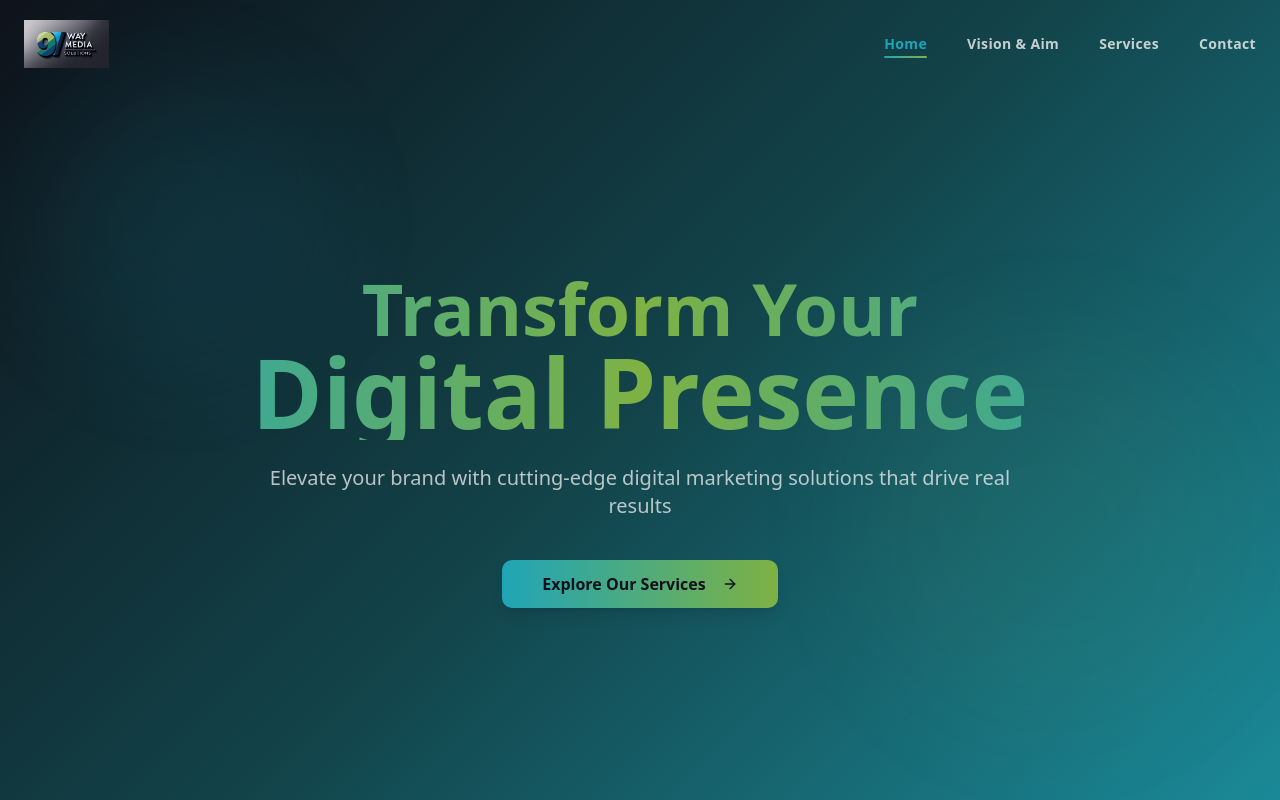
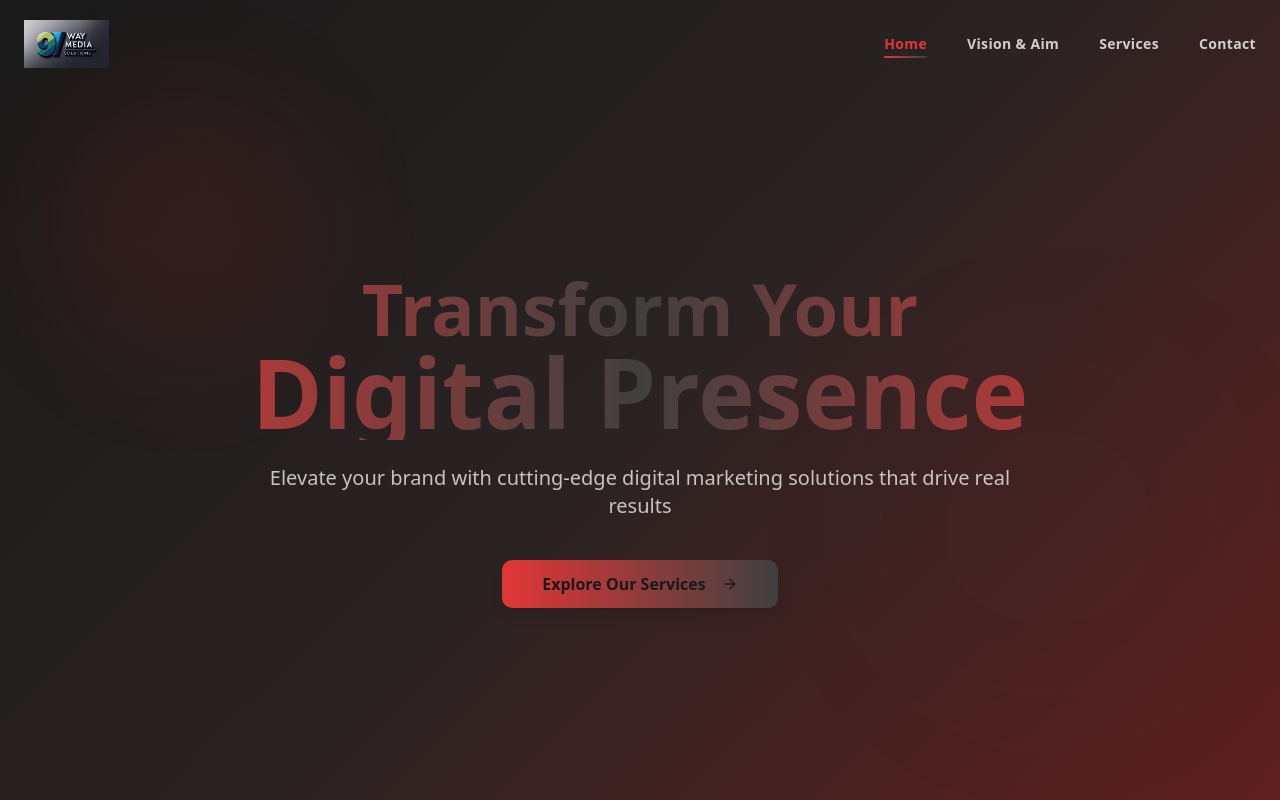
Before and after one commit to Shefan756/nine-way-canvas, a React (Vite) app: page / in a window 1280 px wide. Shown: the top 800 px of the page. Built offline with nearby package versions, Linux system fonts and the light colour scheme; the HTML template or start-up script is replaced by a standard one.

Commit message:
Refactor: Update color scheme

```diff
--- a/src/index.css
+++ b/src/index.css
@@ -8,42 +8,42 @@ All colors MUST be HSL.
 
 @layer base {
   :root {
-    --background: 220 30% 8%;
-    --foreground: 0 0% 95%;
+    --background: 0 0% 10%;
+    --foreground: 0 0% 98%;
 
-    --card: 220 28% 12%;
-    --card-foreground: 0 0% 95%;
+    --card: 0 0% 15%;
+    --card-foreground: 0 0% 98%;
 
-    --popover: 220 28% 12%;
-    --popover-foreground: 0 0% 95%;
+    --popover: 0 0% 15%;
+    --popover-foreground: 0 0% 98%;
 
-    --primary: 187 70% 42%;
-    --primary-foreground: 220 30% 8%;
+    --primary: 0 75% 55%;
+    --primary-foreground: 0 0% 100%;
 
-    --secondary: 88 45% 48%;
-    --secondary-foreground: 220 30% 8%;
+    --secondary: 0 0% 25%;
+    --secondary-foreground: 0 0% 98%;
 
-    --muted: 220 25% 20%;
+    --muted: 0 0% 20%;
     --muted-foreground: 0 0% 65%;
 
-    --accent: 187 60% 40%;
+    --accent: 0 70% 50%;
     --accent-foreground: 0 0% 100%;
 
     --destructive: 0 84.2% 60.2%;
     --destructive-foreground: 0 0% 100%;
 
-    --border: 220 25% 18%;
-    --input: 220 25% 18%;
-    --ring: 187 70% 42%;
+    --border: 0 0% 22%;
+    --input: 0 0% 22%;
+    --ring: 0 75% 55%;
 
     --radius: 0.75rem;
 
-    --gradient-primary: linear-gradient(135deg, hsl(187 70% 42%) 0%, hsl(88 45% 48%) 100%);
-    --gradient-hero: linear-gradient(135deg, hsl(220 30% 8%) 0%, hsl(187 60% 18%) 50%, hsl(187 70% 35%) 100%);
-    --gradient-card: linear-gradient(145deg, hsl(220 28% 12%) 0%, hsl(220 28% 15%) 100%);
-    --gradient-subtle: linear-gradient(180deg, hsl(220 30% 10%) 0%, hsl(220 30% 8%) 100%);
-    --glow-primary: 0 0 20px hsl(187 70% 42% / 0.15);
-    --glow-secondary: 0 0 20px hsl(88 45% 48% / 0.15);
+    --gradient-primary: linear-gradient(135deg, hsl(0 75% 55%) 0%, hsl(0 70% 45%) 100%);
+    --gradient-hero: linear-gradient(135deg, hsl(0 0% 10%) 0%, hsl(0 10% 15%) 50%, hsl(0 50% 25%) 100%);
+    --gradient-card: linear-gradient(145deg, hsl(0 0% 15%) 0%, hsl(0 0% 18%) 100%);
+    --gradient-subtle: linear-gradient(180deg, hsl(0 0% 12%) 0%, hsl(0 0% 10%) 100%);
+    --glow-primary: 0 0 20px hsl(0 75% 55% / 0.2);
+    --glow-secondary: 0 0 20px hsl(0 70% 50% / 0.15);
 
     --sidebar-background: 0 0% 98%;
 
@@ -63,40 +63,40 @@ All colors MUST be HSL.
   }
 
   .dark {
-    --background: 220 30% 5%;
-    --foreground: 0 0% 95%;
+    --background: 0 0% 8%;
+    --foreground: 0 0% 98%;
 
-    --card: 220 28% 10%;
-    --card-foreground: 0 0% 95%;
+    --card: 0 0% 12%;
+    --card-foreground: 0 0% 98%;
 
-    --popover: 220 28% 10%;
-    --popover-foreground: 0 0% 95%;
+    --popover: 0 0% 12%;
+    --popover-foreground: 0 0% 98%;
 
-    --primary: 187 70% 45%;
-    --primary-foreground: 220 30% 5%;
+    --primary: 0 80% 58%;
+    --primary-foreground: 0 0% 100%;
 
-    --secondary: 88 45% 50%;
-    --secondary-foreground: 220 30% 5%;
+    --secondary: 0 0% 22%;
+    --secondary-foreground: 0 0% 98%;
 
-    --muted: 220 25% 15%;
+    --muted: 0 0% 18%;
     --muted-foreground: 0 0% 60%;
 
-    --accent: 187 60% 42%;
+    --accent: 0 75% 52%;
     --accent-foreground: 0 0% 100%;
 
     --destructive: 0 62.8% 30.6%;
     --destructive-foreground: 0 0% 100%;
 
-    --border: 220 25% 15%;
-    --input: 220 25% 15%;
-    --ring: 187 70% 45%;
+    --border: 0 0% 20%;
+    --input: 0 0% 20%;
+    --ring: 0 80% 58%;
 
-    --gradient-primary: linear-gradient(135deg, hsl(187 70% 45%) 0%, hsl(88 45% 50%) 100%);
-    --gradient-hero: linear-gradient(135deg, hsl(220 30% 5%) 0%, hsl(187 60% 15%) 50%, hsl(187 70% 38%) 100%);
-    --gradient-card: linear-gradient(145deg, hsl(220 28% 10%) 0%, hsl(220 28% 13%) 100%);
-    --gradient-subtle: linear-gradient(180deg, hsl(220 30% 7%) 0%, hsl(220 30% 5%) 100%);
-    --glow-primary: 0 0 25px hsl(187 70% 45% / 0.2);
-    --glow-secondary: 0 0 25px hsl(88 45% 50% / 0.2);
+    --gradient-primary: linear-gradient(135deg, hsl(0 80% 58%) 0%, hsl(0 75% 48%) 100%);
+    --gradient-hero: linear-gradient(135deg, hsl(0 0% 8%) 0%, hsl(0 10% 12%) 50%, hsl(0 50% 22%) 100%);
+    --gradient-card: linear-gradient(145deg, hsl(0 0% 12%) 0%, hsl(0 0% 15%) 100%);
+    --gradient-subtle: linear-gradient(180deg, hsl(0 0% 10%) 0%, hsl(0 0% 8%) 100%);
+    --glow-primary: 0 0 25px hsl(0 80% 58% / 0.25);
+    --glow-secondary: 0 0 25px hsl(0 75% 52% / 0.2);
     --sidebar-background: 240 5.9% 10%;
     --sidebar-foreground: 240 4.8% 95.9%;
     --sidebar-primary: 224.3 76.3% 48%;
```
